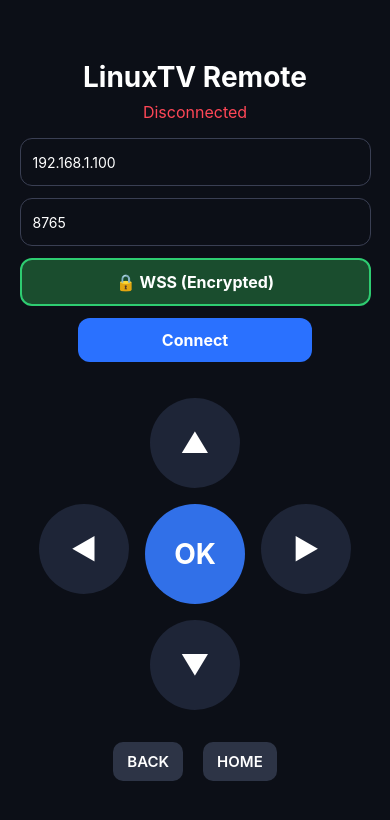
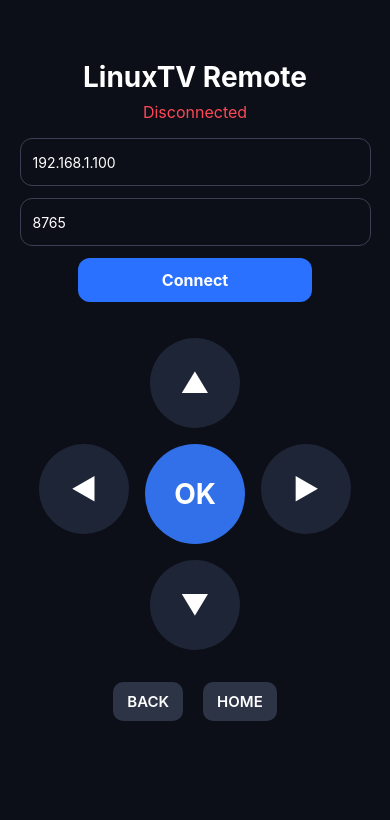
Before and after one commit to guruswarupa/LaunchTV, a React Native app in the folder linuxtvremote/: screen / in a window 390 px wide. Shown: the top 820 px of the page. Built offline with nearby package versions, Linux system fonts and the light colour scheme.

Commit message:
feat: remove WSS support from linuxtvremote

```diff
--- a/linuxtvremote/App.js
+++ b/linuxtvremote/App.js
@@ -4,7 +4,6 @@ import { StyleSheet, Text, View, Pressable, TextInput, Alert } from 'react-nativ
 export default function App() {
   const [ip, setIp] = useState('192.168.1.100');
   const [port, setPort] = useState('8765');
-  const [useSSL, setUseSSL] = useState(true);
   const [status, setStatus] = useState('Disconnected');
   const ws = useRef(null);
 
@@ -20,9 +19,8 @@ export default function App() {
 
     try {
       setStatus('Connecting...');
-      const protocol = useSSL ? 'wss' : 'ws';
-      const url = `${protocol}://${ip}:${port}`;
-      console.log(`Connecting to ${url} (${useSSL ? 'encrypted' : 'unencrypted'})`);
+      const url = `ws://${ip}:${port}`;
+      console.log(`Connecting to ${url}`);
 
       ws.current = new WebSocket(url);
 
@@ -80,15 +78,6 @@ export default function App() {
         keyboardType="numeric"
       />
 
-      <Pressable
-        style={[styles.sslToggle, useSSL ? styles.sslToggleOn : styles.sslToggleOff]}
-        onPress={() => setUseSSL(!useSSL)}
-      >
-        <Text style={styles.sslToggleText}>
-          {useSSL ? '🔒 WSS (Encrypted)' : '⚠️ WS (Unencrypted)'}
-        </Text>
-      </Pressable>
-
       <Pressable style={styles.connectBtn} onPress={connect}>
         <Text style={styles.connectText}>Connect</Text>
       </Pressable>
@@ -120,10 +109,6 @@ const styles = StyleSheet.create({
   online: {color: '#1eb300'},
   offline: {color: '#ff4757'},
   input: {width: '90%', height: 48, borderColor: '#3a3f53', borderWidth: 1, borderRadius: 12, color: '#fff', paddingHorizontal: 12, marginBottom: 12},
-  sslToggle: {width: '90%', height: 48, borderRadius: 12, justifyContent: 'center', alignItems: 'center', marginBottom: 12, borderWidth: 2},
-  sslToggleOn: {backgroundColor: '#1a4d2e', borderColor: '#2ecc71'},
-  sslToggleOff: {backgroundColor: '#4d1a1a', borderColor: '#e74c3c'},
-  sslToggleText: {fontSize: 16, fontWeight: '700', color: '#fff'},
   connectBtn: {width: '60%', height: 44, backgroundColor: '#2a71ff', borderRadius: 12, justifyContent: 'center', alignItems: 'center', marginBottom: 28},
   connectText: {color: '#fff', fontSize: 16, fontWeight: '700'},
   padRow: {flexDirection: 'row', justifyContent: 'center', width: '100%', marginVertical: 8},
```
